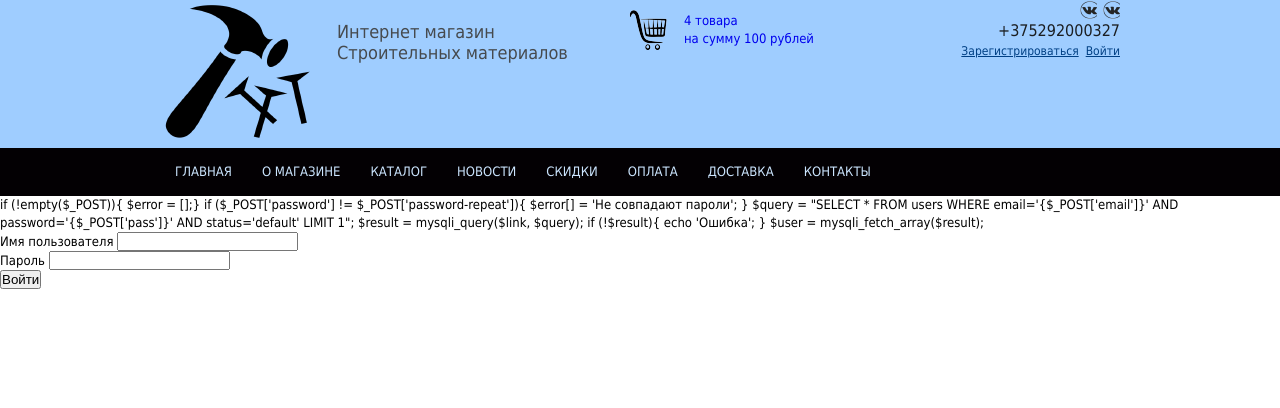
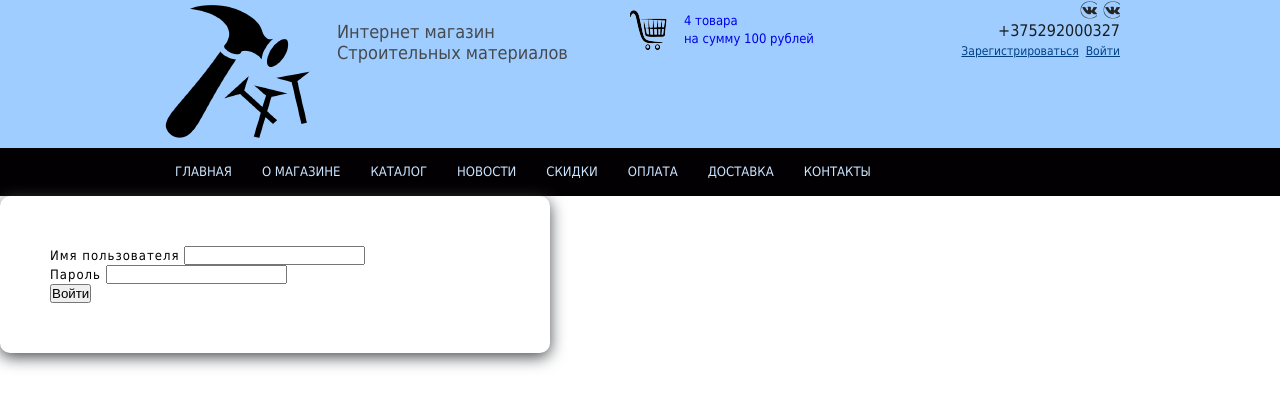
Before and after one commit to BDODINKA/TipSait, a PHP site: page /login.php in a window 1280 px wide. Shown: the top 408 px of the page. Run offline with PHP 8.4, Linux system fonts and the light colour scheme.

Commit message:
first commit

```diff
--- a/login.php
+++ b/login.php
@@ -1,21 +1,28 @@
-
-
-<?php require_once('templates/top.php') ;?>
-    if (!empty($_POST)){
-    $error = [];}
-    if ($_POST['password'] != $_POST['password-repeat']){
-        $error[] = 'Не совпадают пароли';
-    }
+<?php require_once('templates/top.php') ;
+if (!empty($_POST)){
     $query = "SELECT * FROM users WHERE email='{$_POST['email']}' AND password='{$_POST['pass']}' AND status='default' LIMIT 1";
-
     $result = mysqli_query($link, $query);
-
     if (!$result){
         echo 'Ошибка';
     }
+    $user = mysqli_fetch_array($result);
+    if ($user['id']){
+        $_SESSION['user_id'] = $user['id'];
+        $_SESSION['user_name'] = $user['name'];
+        ?>
+        <script>
+            document.location.href="index.php";
+        </script>
 
-    $user = mysqli_fetch_array($result);
-<form action="login.php" method="post">
+        <?php
+
+    }else{
+        echo 'Не удалось войти';
+    }
+}
+
+    ?>
+<form action="login.php" class="form" method="post">
     <h1 title="Авторизация на сайте"></h1>
     <div class="group">
         <label>Имя пользователя
--- a/templates/top.php
+++ b/templates/top.php
@@ -1,7 +1,4 @@
 <?session_start();?>
-
-
-
 <? require_once('config/config.php');?>
 <!doctype html>
 <html lang="ru">
```
